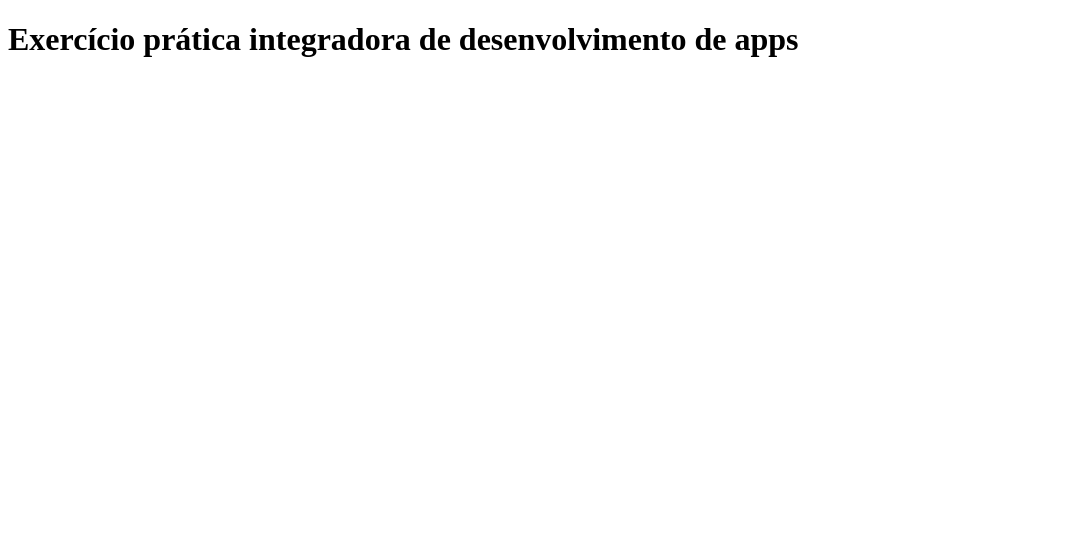
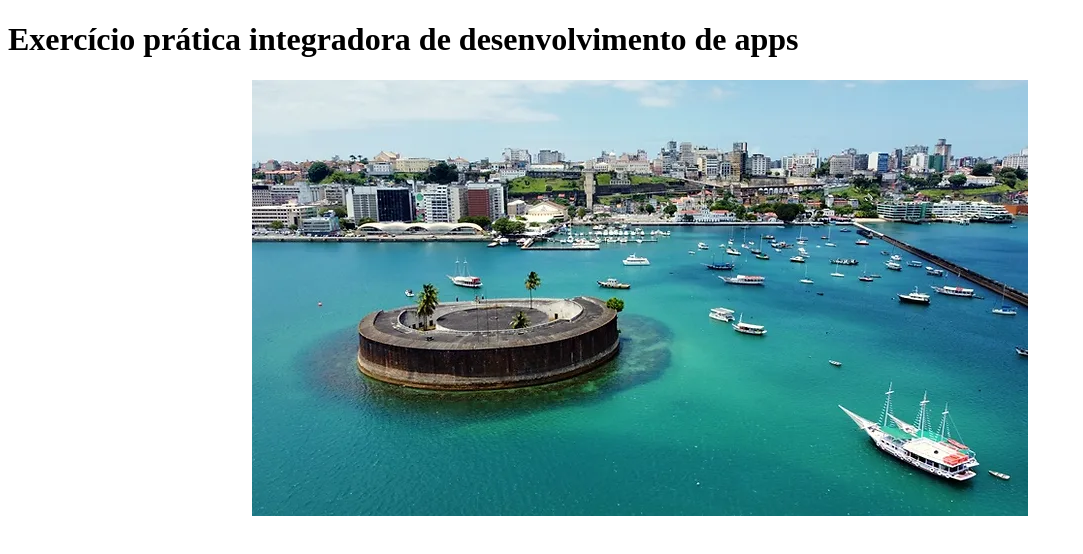
Before and after one commit to eaojunior/exercicio-pratica-integradora-desenvolvimento-de-apps, a plain HTML site: page index.html in a window 1280 px wide. Shown: the whole page, without its empty margins (0-1083 px from the left). Drawn offline with Linux system fonts and the light colour scheme.

Commit message:
fix: Adiciona pasta de imagens e img no html
Foi adiciona uma nova pasta imagens contendo uma foto de Salvador, e criado uma tag img exibindo a imagem no html
	Adicionado:   images/salvador.webp
	modificado:   index.html

```diff
--- a/index.html
+++ b/index.html
@@ -7,5 +7,8 @@
     </head>
     <body>
         <h1>Exercício prática integradora de desenvolvimento de apps</h1>
+        <div style="text-align: center;">
+            <img src="images/salvador.webp" alt="Salvador" title="Salvador" />
+        </div>
     </body>
 </html>
```
Also changed, not shown: images/salvador.webp (added).
